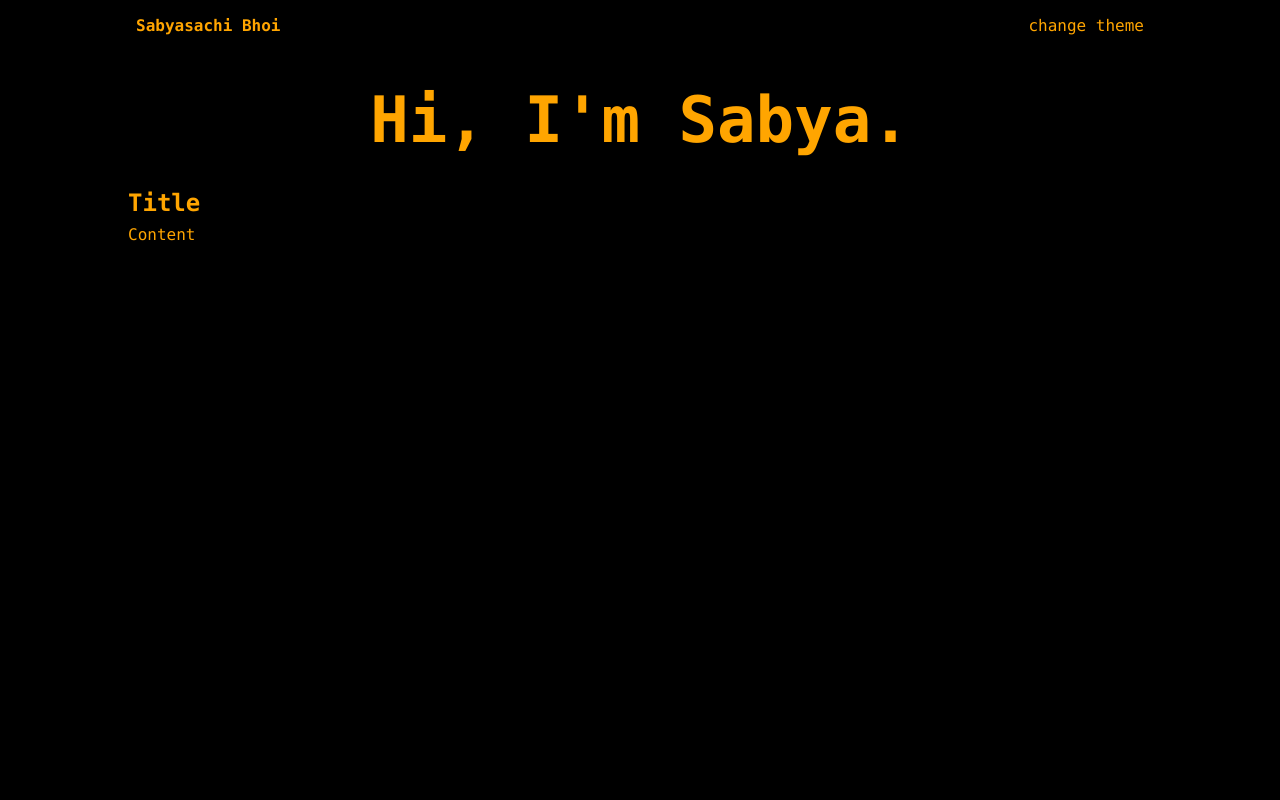
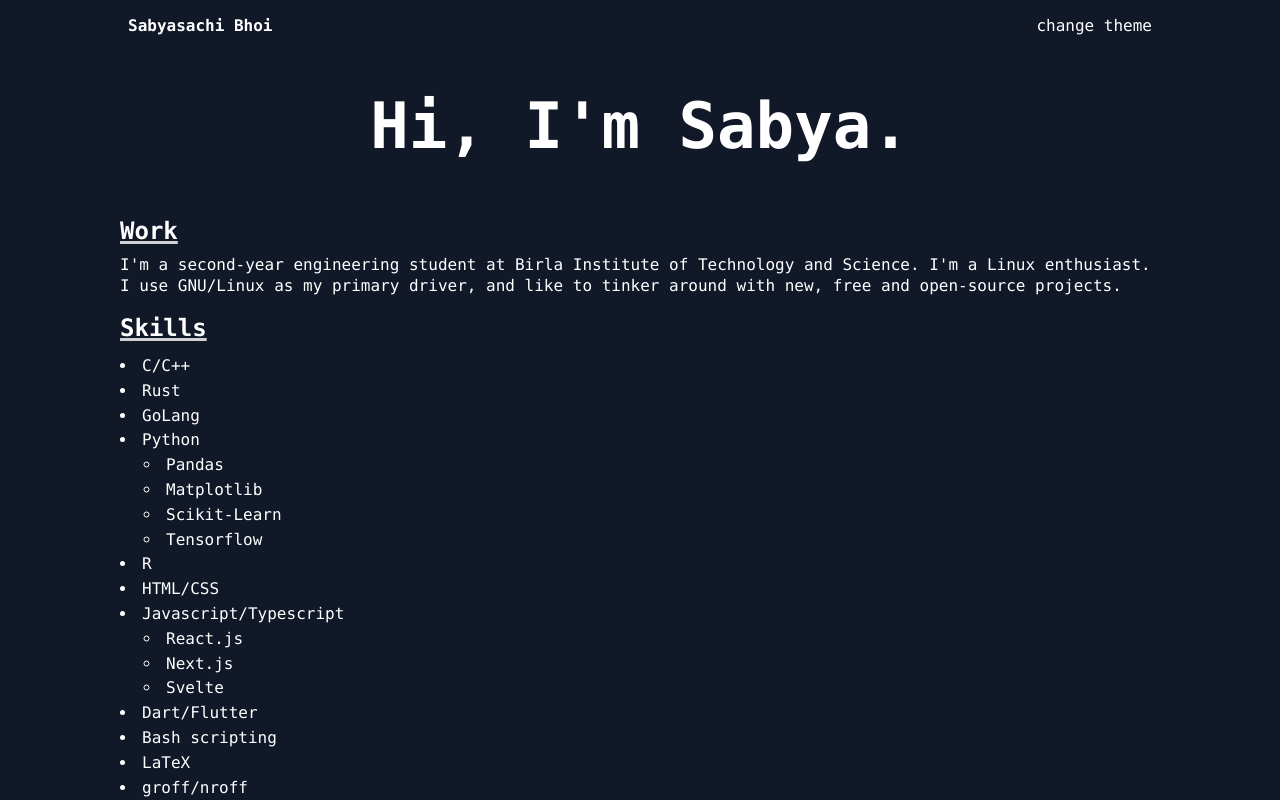
Before and after one commit to sabyabhoi/newspad, a Svelte app: page / in a window 1280 px wide. Built offline with nearby package versions, Linux system fonts and the light colour scheme.

Commit message:
Improve basic theme

```diff
--- a/public/global.css
+++ b/public/global.css
@@ -1,11 +1,14 @@
-html, body {
-	width: 100%;
-	height: 100%;
-	font-family: ui-monospace,SFMono-Regular,Menlo,Monaco,Consolas,Liberation Mono,Courier New,monospace;
+html,
+body {
+  width: 100%;
+  height: 100%;
+  font-family: ui-monospace, SFMono-Regular, Menlo, Monaco, Consolas,
+    Liberation Mono, Courier New, monospace;
 }
 
 * {
-	margin: 0;
-	padding: 0;
-	animation-duration: 1s;
+  margin: 0;
+  padding: 0;
+  animation-duration: 1s;
+  transition: all 120ms linear;
 }
--- a/src/App.svelte
+++ b/src/App.svelte
@@ -9,25 +9,26 @@
 		<div class="banner">
 			<h1>Hi, I'm Sabya.</h1>
 		</div>
-		<Details/>
+		<Details />
 	</div>
 </main>
 
 <style>
 	main {
-		background-color: black;
-		color: orange;
-		height: 100vh;
+		background-color: #111827;
+		line-height: 1.3;
+		color: white;
+		height: 100%;
+		overflow: scroll;
 	}
 	.page {
-		width: 80%;
+		width: min(90%, 65rem);
 		margin-inline: auto;
 	}
 	.banner {
 		padding-block: 2rem;
-		display: flex;
-		flex-direction: row;
-		justify-content: center;
+		display: grid;
+		place-items: center;
 		font-size: 2rem;
 	}
 </style>
--- a/src/components/Details.svelte
+++ b/src/components/Details.svelte
@@ -1,10 +1,64 @@
 <script>
-import InfoSection from './InfoSection.svelte'
+	import InfoSection from "./InfoSection.svelte";
 </script>
 
 <header>
-<InfoSection/>
+	<InfoSection title="Work"
+		>I'm a second-year engineering student at Birla Institute of Technology and
+		Science. I'm a Linux enthusiast. I use GNU/Linux as my primary driver, and
+		like to tinker around with new, free and open-source projects.</InfoSection
+	>
+	<InfoSection title="Skills">
+		<ul>
+			<li>C/C++</li>
+			<li>Rust</li>
+			<li>GoLang</li>
+			<li>Python</li>
+			<ul>
+				<li>Pandas</li>
+				<li>Matplotlib</li>
+				<li>Scikit-Learn</li>
+				<li>Tensorflow</li>
+			</ul>
+			<li>R</li>
+			<li>HTML/CSS</li>
+			<li>Javascript/Typescript</li>
+			<ul>
+				<li>React.js</li>
+				<li>Next.js</li>
+				<li>Svelte</li>
+			</ul>
+			<li>Dart/Flutter</li>
+			<li>Bash scripting</li>
+			<li>LaTeX</li>
+			<li>groff/nroff</li>
+		</ul>
+	</InfoSection>
+	<InfoSection title="On the Web">
+		<ul>
+			<li><a href="https://github.com/sabyabhoi/">@sabyabhoi</a></li>
+			<li><a href="https://www.linkedin.com/in/sabyabhoi/">sabyabhoi</a></li>
+			<li><a href="mailto:sabyabhoi@gmail.com">sabyabhoi@gmail.com</a></li>
+		</ul>
+	</InfoSection>
 </header>
 
 <style>
+	ul {
+		list-style-position: inside;
+	}
+	li {
+		margin-block: 0.25rem;
+	}
+	ul ul {
+		padding-left: 1.5rem;
+	}
+	a {
+		color: white;
+		font-weight: bold;
+		text-decoration: none;
+	}
+	a:hover {
+		text-decoration: underline;
+	}
 </style>
--- a/src/components/InfoSection.svelte
+++ b/src/components/InfoSection.svelte
@@ -1,13 +1,12 @@
 <script>
 	export let title = "Title";
-	export let content = "Content";
 </script>
 
 <section>
 	<div>
-		<h2>{title}</h2>
+		<h1>{title}</h1>
 	</div>
-	<p>{content}</p>
+	<p><slot /></p>
 </section>
 
 <style>
@@ -16,9 +15,17 @@
 		row-gap: 0.5rem;
 		flex-direction: column;
 		justify-content: flex-start;
+		align-items: flex-start;
+		margin-block: 1rem;
 	}
 
-	h2:hover {
+	h1 {
 		text-decoration: underline;
+		text-decoration-color: rgba(255, 255, 255, 0.8);
+		text-decoration-thickness: 0.2rem;
+	}
+
+	h1:hover {
+		text-decoration-color: rgba(255, 255, 255, 1);
 	}
 </style>
```
